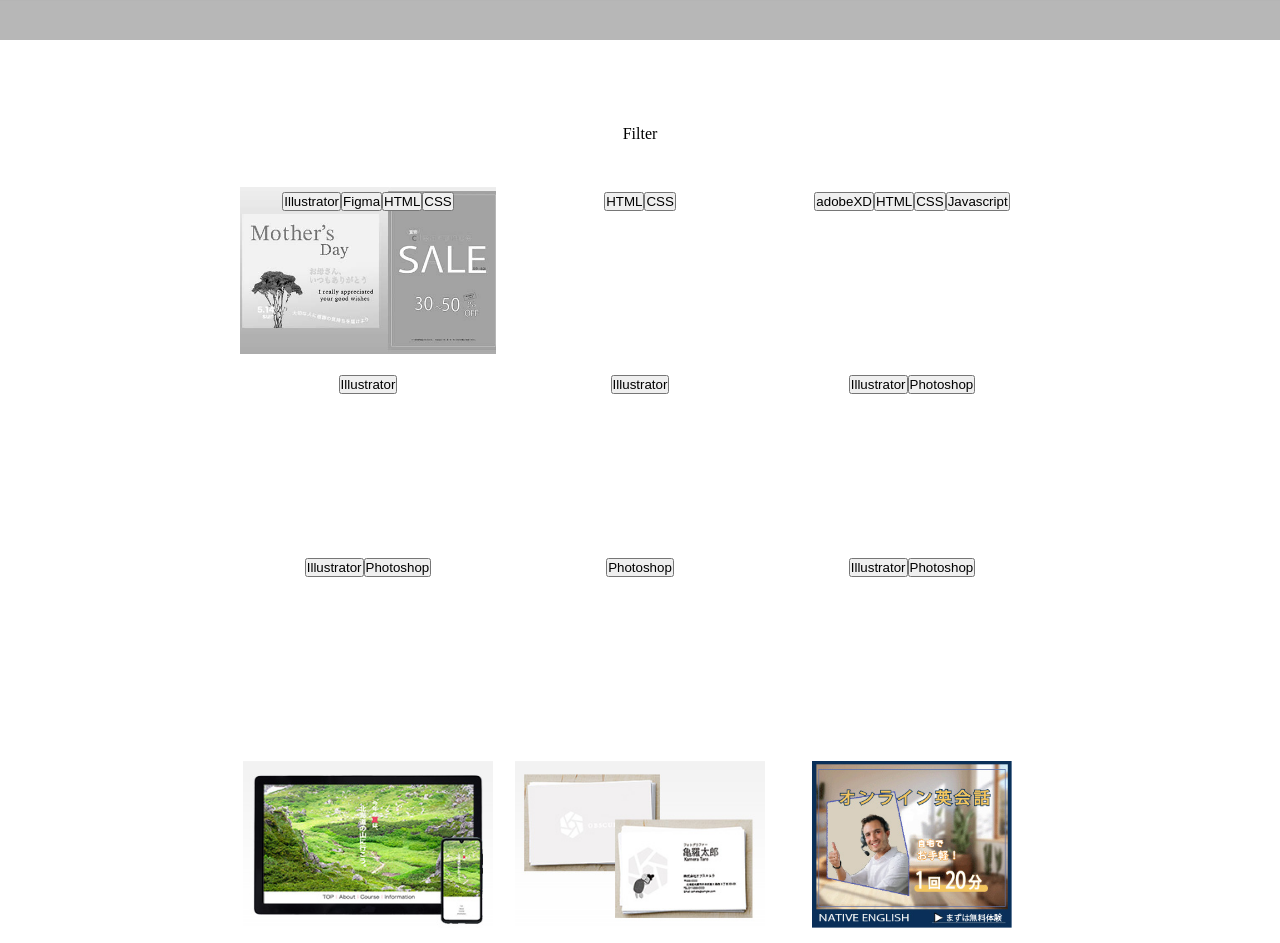
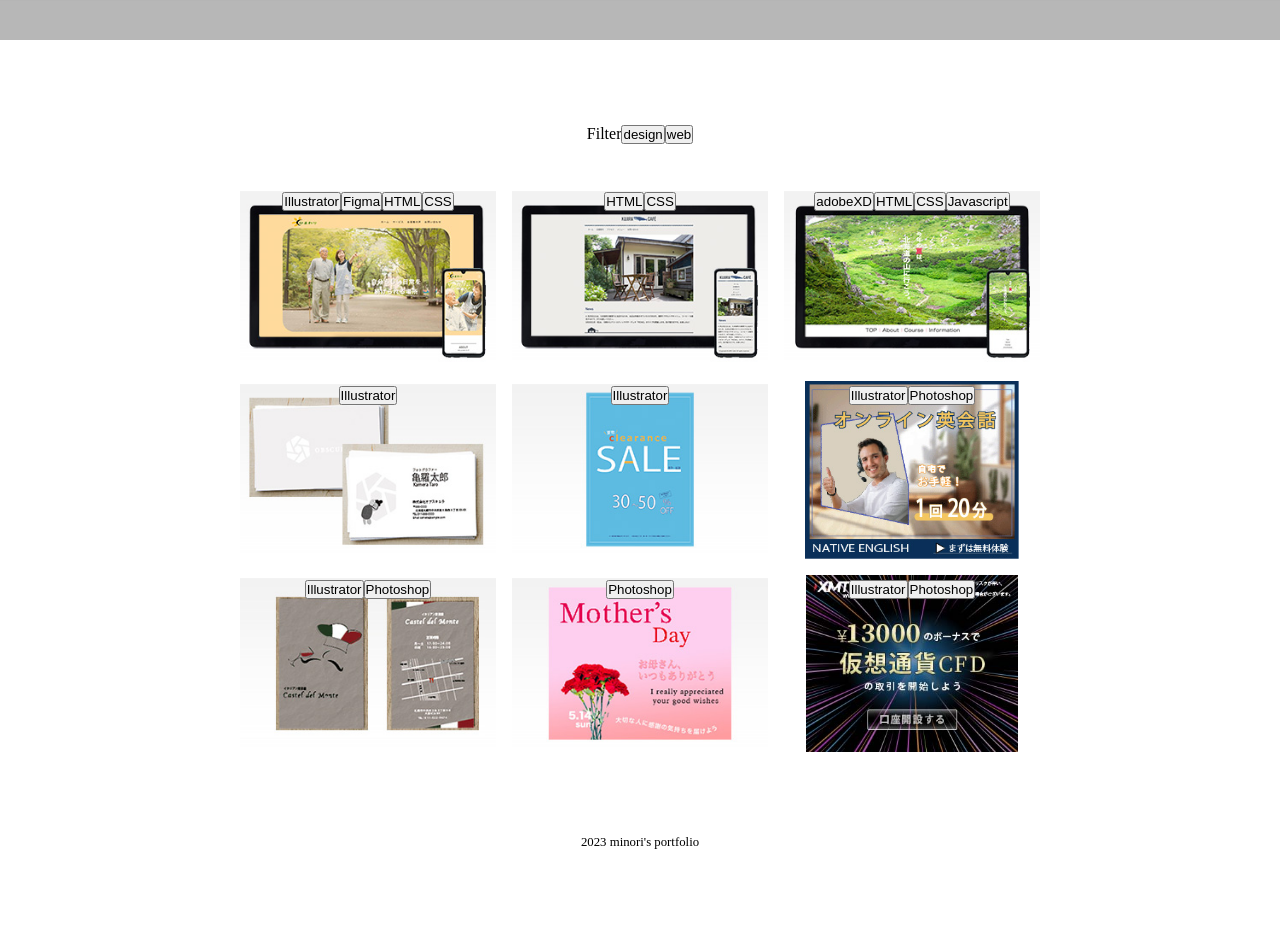
Before and after one commit to ohkome/portfolio, a Next.js app: page /Works in a window 1280 px wide. Shown: the part 840-1783 px from the top of the page. After the commit the page ends 1694 px from the top, so only its background shows below. Built offline with nearby package versions, Linux system fonts and the light colour scheme.

Commit message:
タグ選択時のスタイルを適用

```diff
--- a/src/app/Works/page.jsx
+++ b/src/app/Works/page.jsx
@@ -108,23 +108,6 @@ const page = () => {
 
 
       <Filter />
-
-    <ul className={styles.layout_grid}>
-      {worksDesign.map((item,index) => {
-        return(
-          <li key={index} className={styles.works_item}>
-            <Link href={item.href}>
-              <Image
-              src={item.src}
-              alt={item.alt}
-              fill
-              className={styles.works_img}
-              />
-            </Link>
-          </li>
-        )
-      })}
-    </ul>
     </div>
   );
 
--- a/src/app/compornents/Filter/ArticleData.js
+++ b/src/app/compornents/Filter/ArticleData.js
@@ -3,18 +3,18 @@ export const articles = [
         title: '老人施設紹介事業のランディングページ(架空)',
         witch: 'web',
         tags: ['Illustrator', 'Figma','HTML', 'CSS' ],
-        src: '/background-left.jpg',
+        src: '/himawari.jpg',
         concept: '高齢者にもわかりやすく',
         time: '7月(約30時間)',
         url: 'http://mkp0rtfolio.html.xdomain.jp/himawari/index.html',
         field: ['コンテンツの構想', 'ロゴ作成', 'デザインカンプ作成', 'コーディング'],
-        point: ['高齢者にも分かりやすく操作できることを意識し、ハンバーガーメニューはメニューと表記し、　文字サイズも大きめに設定。画面酔いも考慮し、アニメーションの多様は控えた。', 'ロゴの色に合わせて、配色はオレンジで統一し、暖かい雰囲気を出すことを意識した。', 'レスポンシブ対応では文字サイズやレイアウトをタブレットサイズに合わせてみやすくなるよう、細かく確認しながら実装しました。'],
+        point: ['高齢者にも分かりやすく操作できることを意識し、ハンバーガーメニューはメニューと表記し、文字サイズも大きめに設定。画面酔いも考慮し、アニメーションの多様は控えた。', 'ロゴの色に合わせて、配色はオレンジで統一し、暖かい雰囲気を出すことを意識した。', 'レスポンシブ対応では文字サイズやレイアウトをタブレットサイズに合わせてみやすくなるよう、細かく確認しながら実装しました。'],
     },
     {
         title: 'カフェのホームページ（架空・学内課題)',
         witch: 'web',
         tags: ['HTML', 'CSS'],
-        src: '',
+        src: '/kujira.jpg',
         concept: '見やすいコーディングを',
         time: '7月(約6時間)',
         url: 'http://mkp0rtfolio.html.xdomain.jp/kujira/index.html',
@@ -25,7 +25,7 @@ export const articles = [
         title: '登山ツアーのランディングページ(架空)',
         witch: 'web',
         tags: ['adobeXD', 'HTML', 'CSS', 'Javascript'],
-        src: '',
+        src: 'tours.jpg',
         concept: '北海道の山に興味を持ってもらう',
         time: '8月(約35時間)',
         url: '',
@@ -36,7 +36,7 @@ export const articles = [
         title: 'カメラマンの名刺(架空)',
         witch: 'design',
         tags: ['Illustrator',],
-        src: '',
+        src: '/businesscard.jpg',
         concept: '親しみやすさを出す',
         time: '5月(約5時間)',
         field: 'デザイン',
@@ -46,7 +46,7 @@ export const articles = [
         title: '店内ポップ(架空)',
         witch: 'design',
         tags: ['Illustrator',],
-        src: '',
+        src: '/pop.jpg',
         concept: 'SALEしていることを周知する',
         time: '6月(約6時間)',
         field: 'デザイン',
@@ -56,7 +56,7 @@ export const articles = [
         title: 'オンライン英会話のバナー(架空)',
         witch: 'design',
         tags: ['Illustrator', 'Photoshop'],
-        src: '',
+        src: '/english.jpg',
         concept: '20～30代をターゲットに興味を持ってもらう',
         time: '5月(約6時間)',
         field: 'デザイン',
@@ -66,7 +66,7 @@ export const articles = [
         title: 'イタリアン居酒屋のショップカード(架空)',
         witch: 'design',
         tags: ['Illustrator', 'Photoshop'],
-        src: '',
+        src: '/shopcard.jpg',
         concept: 'ワインとイタリア料理を楽しめる居酒屋',
         time: '6月(約6時間)',
         field: 'デザイン',
@@ -76,7 +76,7 @@ export const articles = [
         title: '母の日のカード',
         witch: 'design',
         tags: ['Photoshop',],
-        src: '',
+        src: '/mothersday.jpg',
         concept: '母の日ということを周知',
         time: '4月(約6時間)',
         field: 'デザイン',
@@ -86,7 +86,7 @@ export const articles = [
         title: '仮想通貨のバナー(架空)',
         witch: 'design',
         tags: ['Illustrator', 'Photoshop'],
-        src: '',
+        src: '/coin.jpg',
         concept: 'アイキャッチを大切にする',
         time: '7月(5時間)',
         field: 'デザイン',
--- a/src/app/compornents/Filter/Filter.jsx
+++ b/src/app/compornents/Filter/Filter.jsx
@@ -82,10 +82,39 @@ function Filter() {
     }
   }
 
-  //スタイル
+  // //スタイル
+  // // タグ選択時のスタイル変更
+  // const grigItem = (setSelectedTag, select) => {
+  //   // 選択したタグが既に選択済かチェック
+  //   const count = setSelectedTag.filter((selected) => select === selected);
+  //   // 選択していない場合はスタイルを追加
+  //   if (count.length !== 0) {
+  //     return css`
+  //       background-color: red;
+  //     `;
+  //   }
+  //   return null; // スタイルがない場合はnullを返す
+  // };
 
   return (
     <div>Filter
+      <button id='design'
+      onClick={push}
+      style={{
+        backgroundColor: selectedTags.includes('design') ? 'red' : '',
+      }}
+      >
+        design
+      </button>
+      <button id='web'
+      onClick={push}
+      style={{
+        backgroundColor: selectedTags.includes('web') ? 'red' : '',
+      }}
+      >
+        web
+      </button>
+
       <ul className={styles.layout_grid}>
         {selectedArticles.map((item, index) => (
           <li
@@ -98,6 +127,10 @@ function Filter() {
                 key={tagIndex}
                 id={tagItem}
                 onClick={push}//クリックした時にselectedタグに追加
+                style={{
+                  backgroundColor: selectedTags.includes(tagItem) ? 'red' : '',
+                }}
+                className={styles.button}
               >
                 {tagItem}
               </button>
--- a/src/app/compornents/Filter/Filter.module.css
+++ b/src/app/compornents/Filter/Filter.module.css
@@ -1,18 +1,22 @@
 .layout_grid {
     max-width: 100Vmin;
-    height: calc(100Vmin * 2/3);
+    /* height: calc(100Vmin * 2/3); */
+    /* height: 100%; */
     margin: 5vh auto;
     display: grid;
     grid-template-columns: repeat(3, 1fr);
+    grid-template-rows: calc(100Vmin * 2/3 * 1/3);
     grid-gap: 1rem;
     align-items: center;
 }
 
 .grid_item {
     width: 100%;
-    height: 100%;
+    height: calc(100Vmin * 2/9 );
     position: relative; /* image用 */
-    background-size: cover;
+    background-size: contain;
+    background-repeat: no-repeat;
+    background-position: center;
 }
 
 .works_img {
@@ -37,6 +41,6 @@
         max-height: calc(70Vmin * 1.5);
         margin: 3vh auto;
         grid-template-columns: repeat(2, 1fr);
-        grid-template-rows: 1fr 1fr 1fr;
+        /* grid-template-rows: repeat(3, 1fr); */
     }
 }
```
Also changed, not shown: public/coin.jpg (added).
